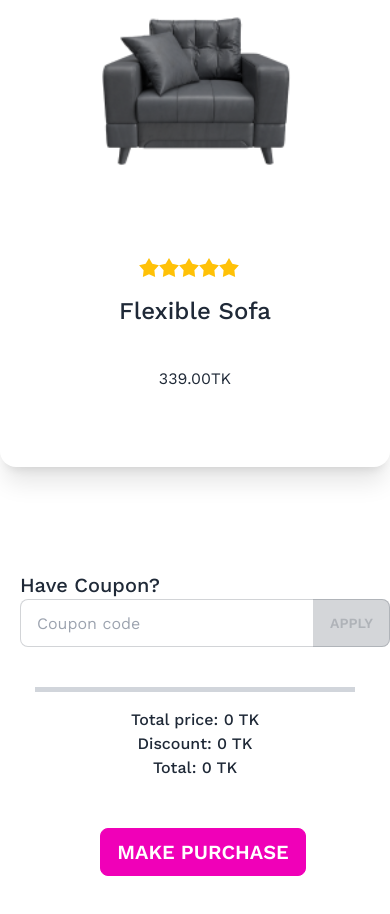
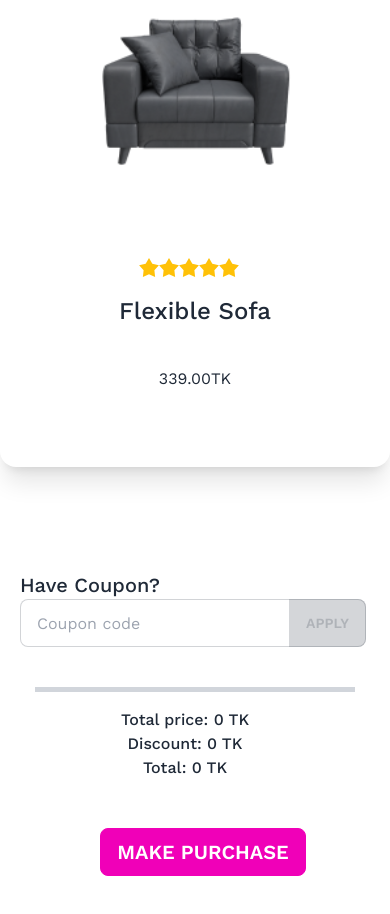
Before and after one commit to ROCKHOSSAIN/assignment-no-5, a plain HTML site: page index.html in a window 390 px wide. Shown: the part 3582-4496 px from the top of the page. Drawn offline with nearby package versions, Linux system fonts and the light colour scheme.

Commit message:
last time

```diff
--- a/addcart.js
+++ b/addcart.js
@@ -46,7 +46,6 @@ function displayValues(target) {
         document.getElementById('grand-total').innerText = grandTotal.toFixed(2);
 
 
-
     }
 
 
--- a/index.html
+++ b/index.html
@@ -173,16 +173,18 @@
 
                 <div class="relative  lg:top-20 md:mt-5 lg:mt-0 py-20">
                 <h2 id="coupon" class="text-xl md:text-xl lg:text-2xl font-medium lg:mt-0 px-5 lg:px-0">Have Coupon?</h2>
-                <div class=" block relative ml-5 lg:-ml-0.5 mb-5 lg:w-full">
+                <div class="mr-6 lg:mr-0 block relative ml-5 lg:-ml-0.5 mb-5 lg:w-full">
                     <input id="couponCode" type="text" placeholder="Coupon code" class="input input-bordered w-full pr-16" />
                     <button id="applyBtn" class="bg-pink btn btn-secondary absolute top-0 right-0 rounded-l-none " disabled>Apply</button>
                   </div>
+
                 <div id="items" class=" text-black mb-10 text-base md:text-lg lg:text-xl font-normal text-center lg:text-left">
 
 
                 </div>
+
                 <hr class=" mx-auto w-80 md:w-1/2 lg:w-full border-b-4 border-gray-300 mb-4">
-                <div class="mb-12 text-center lg:text-left">
+                <div class="mb-12 text-center lg:text-left pr-5 ">
                     <h1 class="text-base md:text-lg lg:text-xl font-medium px-5 md:px-3 lg:px-0">Total price: <span id="total-price">0 </span>TK</h1>
                     <h1 class="text-base md:text-lg lg:text-xl font-medium px-5 md:px-3 lg:px-0">Discount: <span id="Discount">0 </span>TK</h1>
                     <h1 class="text-base md:text-lg lg:text-xl font-medium px-5 md:px-3 lg:px-0">Total: <span id="grand-total">0 </span>TK</h1>
```
